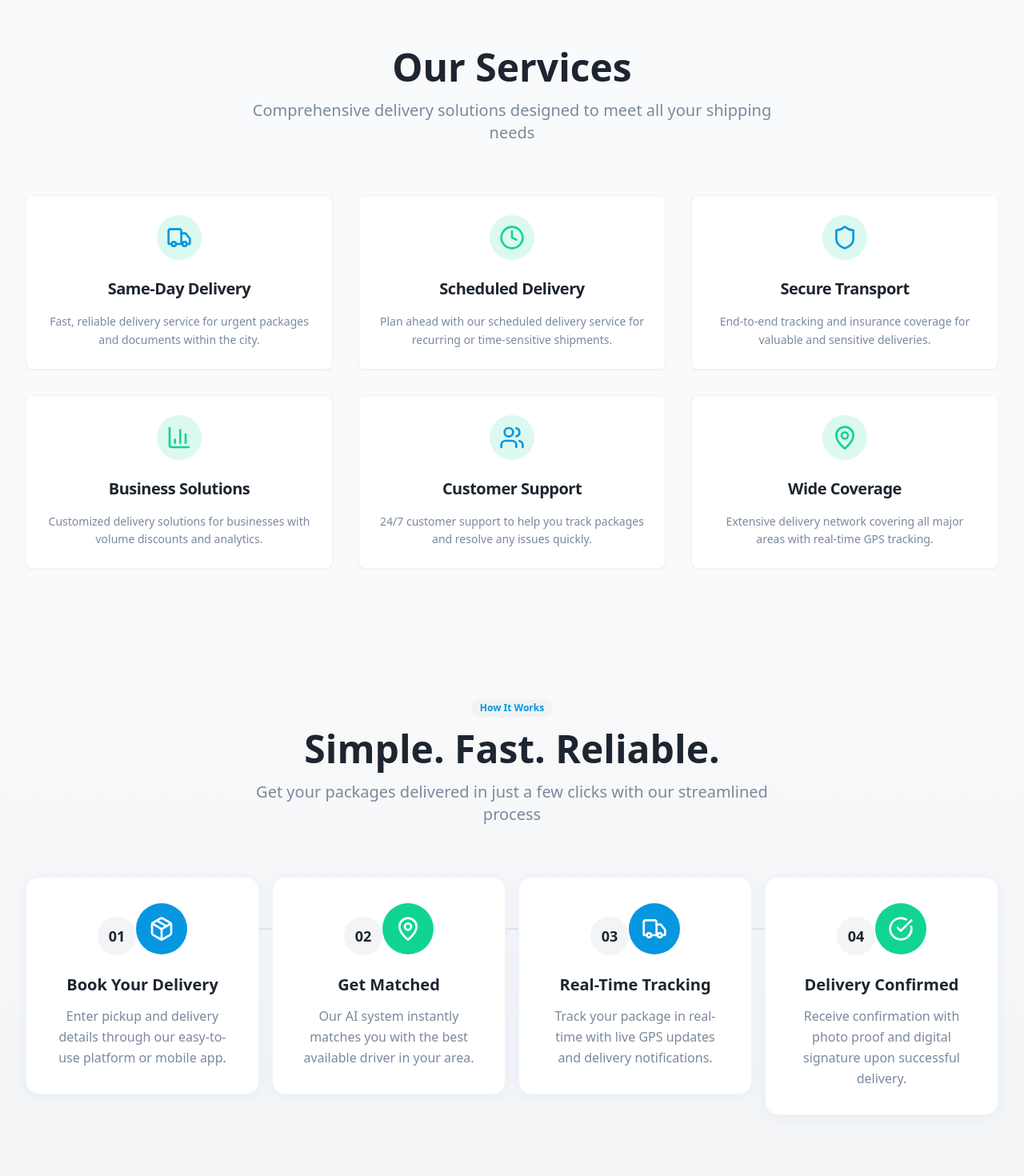
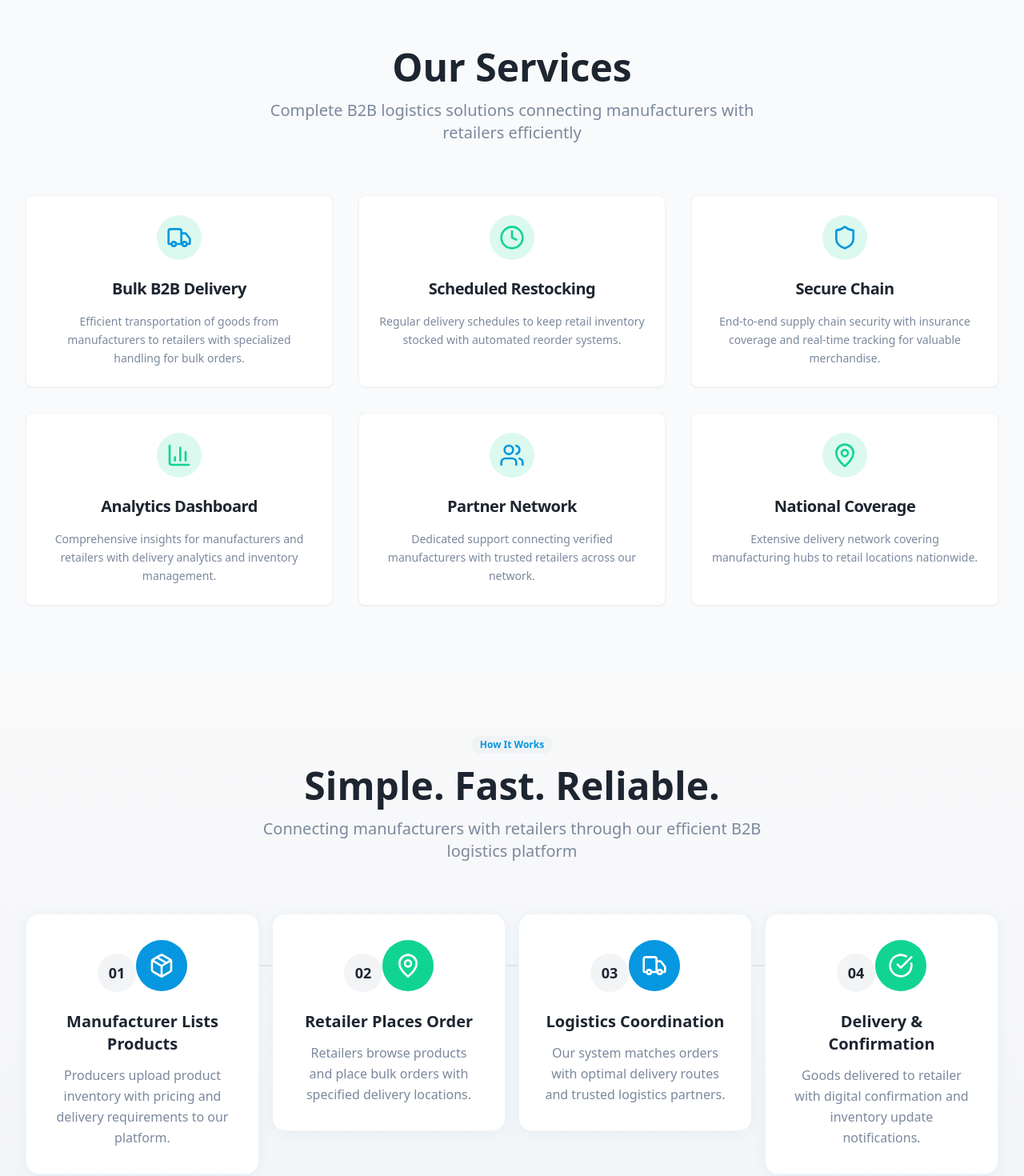
Before and after one commit to amssigmaconsulting/posttyme-delivery-dispatch, a React (Vite) app: page / in a window 1280 px wide. Shown: the part 820-2290 px from the top of the page at 80% size. Built offline with nearby package versions, Linux system fonts and the light colour scheme.

Commit message:
Update service description
Update the description of the app to reflect that it delivers goods and products from producers/manufacturers to retailers.

```diff
--- a/src/components/Hero.tsx
+++ b/src/components/Hero.tsx
@@ -26,8 +26,8 @@ const Hero = () => {
           </h1>
 
           <p className="text-xl md:text-2xl text-muted-foreground mb-8 max-w-2xl mx-auto leading-relaxed">
-            PosTym connects businesses with reliable delivery partners for seamless,
-            on-time deliveries across the city.
+            PosTym connects producers and manufacturers with retailers through reliable
+            delivery partners for seamless B2B logistics.
           </p>
 
           <div className="flex flex-col sm:flex-row gap-4 justify-center items-center mb-12">
--- a/src/components/HowItWorks.tsx
+++ b/src/components/HowItWorks.tsx
@@ -6,29 +6,29 @@ const HowItWorks = () => {
     {
       icon: Package,
       step: "01",
-      title: "Book Your Delivery",
-      description: "Enter pickup and delivery details through our easy-to-use platform or mobile app.",
+      title: "Manufacturer Lists Products",
+      description: "Producers upload product inventory with pricing and delivery requirements to our platform.",
       color: "bg-primary text-primary-foreground"
     },
     {
       icon: MapPin,
       step: "02",
-      title: "Get Matched",
-      description: "Our AI system instantly matches you with the best available driver in your area.",
+      title: "Retailer Places Order",
+      description: "Retailers browse products and place bulk orders with specified delivery locations.",
       color: "bg-accent text-accent-foreground"
     },
     {
       icon: Truck,
       step: "03",
-      title: "Real-Time Tracking",
-      description: "Track your package in real-time with live GPS updates and delivery notifications.",
+      title: "Logistics Coordination",
+      description: "Our system matches orders with optimal delivery routes and trusted logistics partners.",
       color: "bg-primary text-primary-foreground"
     },
     {
       icon: CheckCircle,
       step: "04",
-      title: "Delivery Confirmed",
-      description: "Receive confirmation with photo proof and digital signature upon successful delivery.",
+      title: "Delivery & Confirmation",
+      description: "Goods delivered to retailer with digital confirmation and inventory update notifications.",
       color: "bg-accent text-accent-foreground"
     }
   ];
@@ -44,7 +44,7 @@ const HowItWorks = () => {
             Simple. Fast. Reliable.
           </h2>
           <p className="text-xl text-muted-foreground max-w-2xl mx-auto">
-            Get your packages delivered in just a few clicks with our streamlined process
+            Connecting manufacturers with retailers through our efficient B2B logistics platform
           </p>
         </div>
 
--- a/src/components/Services.tsx
+++ b/src/components/Services.tsx
@@ -5,38 +5,38 @@ const Services = () => {
   const services = [
     {
       icon: Truck,
-      title: "Same-Day Delivery",
-      description: "Fast, reliable delivery service for urgent packages and documents within the city.",
+      title: "Bulk B2B Delivery",
+      description: "Efficient transportation of goods from manufacturers to retailers with specialized handling for bulk orders.",
       color: "text-primary"
     },
     {
       icon: Clock,
-      title: "Scheduled Delivery",
-      description: "Plan ahead with our scheduled delivery service for recurring or time-sensitive shipments.",
+      title: "Scheduled Restocking",
+      description: "Regular delivery schedules to keep retail inventory stocked with automated reorder systems.",
       color: "text-accent"
     },
     {
       icon: Shield,
-      title: "Secure Transport",
-      description: "End-to-end tracking and insurance coverage for valuable and sensitive deliveries.",
+      title: "Secure Chain",
+      description: "End-to-end supply chain security with insurance coverage and real-time tracking for valuable merchandise.",
       color: "text-primary"
     },
     {
       icon: BarChart3,
-      title: "Business Solutions",
-      description: "Customized delivery solutions for businesses with volume discounts and analytics.",
+      title: "Analytics Dashboard",
+      description: "Comprehensive insights for manufacturers and retailers with delivery analytics and inventory management.",
       color: "text-accent"
     },
     {
       icon: Users,
-      title: "Customer Support",
-      description: "24/7 customer support to help you track packages and resolve any issues quickly.",
+      title: "Partner Network",
+      description: "Dedicated support connecting verified manufacturers with trusted retailers across our network.",
       color: "text-primary"
     },
     {
       icon: MapPin,
-      title: "Wide Coverage",
-      description: "Extensive delivery network covering all major areas with real-time GPS tracking.",
+      title: "National Coverage",
+      description: "Extensive delivery network covering manufacturing hubs to retail locations nationwide.",
       color: "text-accent"
     }
   ];
@@ -49,7 +49,7 @@ const Services = () => {
             Our Services
           </h2>
           <p className="text-xl text-muted-foreground max-w-2xl mx-auto">
-            Comprehensive delivery solutions designed to meet all your shipping needs
+            Complete B2B logistics solutions connecting manufacturers with retailers efficiently
           </p>
         </div>
 
```
